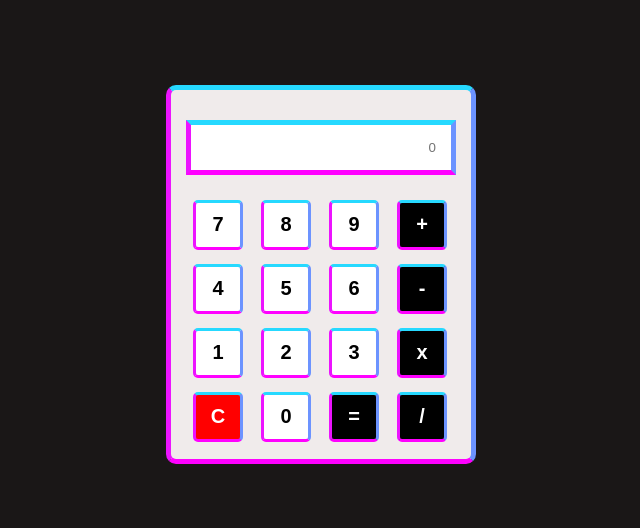
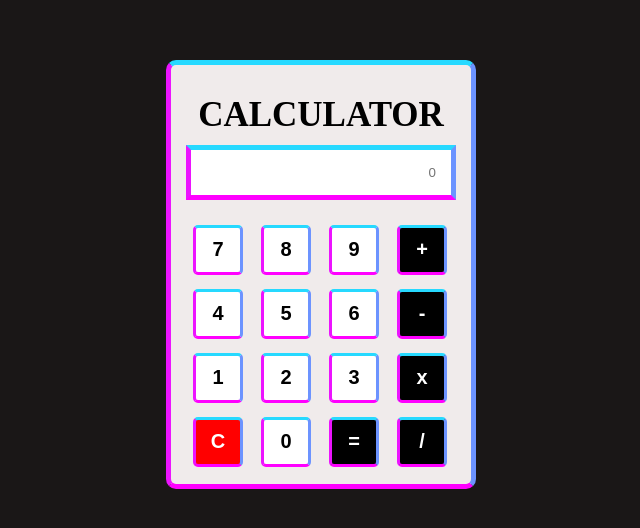
Before and after one commit to ramya9899/Calculator, a plain HTML site: page index.html in a window 1280 px wide. Shown: the part 126-654 px from the top of the page, without its empty margins (319-959 px from the left). Drawn offline with Linux system fonts and the light colour scheme.

Commit message:
second commit

```diff
--- a/index.css
+++ b/index.css
@@ -11,6 +11,12 @@ body
     justify-content: center;
     align-items: center;
     background-color: rgb(26, 23, 23);
+}
+h1
+{
+    text-align: center;
+    font-size: 35px;
+    margin-bottom: 10px;
 }
 .calculator
 {
--- a/index.html
+++ b/index.html
@@ -7,6 +7,7 @@
     </head>
     <body>
         <div class="calculator">
+            <h1>CALCULATOR</h1>
             <form id="form" class="form1">
                 <input type="text" id="result" class="screen" placeholder="0"><br/><br/>
 
```
